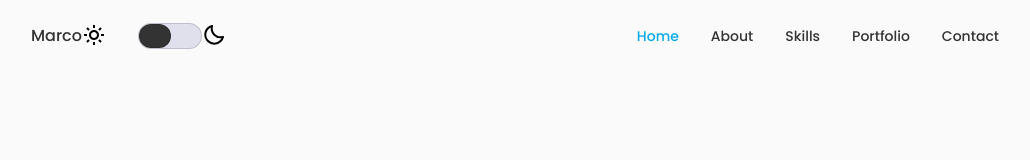
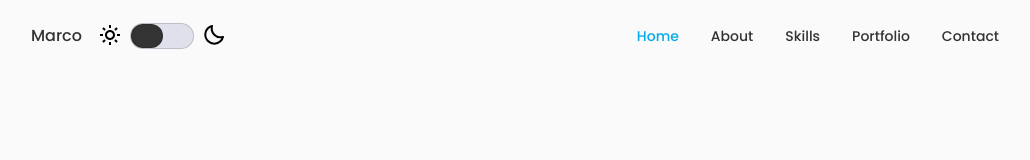
Before and after one commit to MarcoRosselDev/portafollio, a React (Create React App) app: page / in a window 1280 px wide. Shown: the top 160 px of the page, without its empty margins (125-1155 px from the left). Built offline with nearby package versions, Linux system fonts and the light colour scheme.

Commit message:
adding moon and soon 2

```diff
--- a/src/App.css
+++ b/src/App.css
@@ -137,7 +137,8 @@
 
 .dark-button-day {
   background-color: rgb(224, 224, 237);
-  margin-left: 2rem;
+  /* margin-left: rem; */
+
   height: 1.6rem;
   width: 4rem;
   border: 1px solid rgba(0, 0, 0, 0.15);
@@ -235,6 +236,13 @@ img {
 .section__title,
 .section__subtitle {
   text-align: center;
+}
+/*=============== BUTTON DANK MODE ===============*/
+
+.button-dark-mode {
+  display: flex;
+  margin-left: 1rem;
+  gap: 0.5rem;
 }
 
 /*=============== LAYOUT ===============*/
--- a/src/App.js
+++ b/src/App.js
@@ -44,7 +44,7 @@ function App() {
             <a href="index.html" className="nav__logo">
               Marco
             </a>
-
+            <div className="button-dark-mode">
               <svg
                 xmlns="http://www.w3.org/2000/svg"
                 width="24"
@@ -69,6 +69,7 @@ function App() {
               >
                 <path d="M20.742 13.045a8.088 8.088 0 0 1-2.077.271c-2.135 0-4.14-.83-5.646-2.336a8.025 8.025 0 0 1-2.064-7.723A1 1 0 0 0 9.73 2.034a10.014 10.014 0 0 0-4.489 2.582c-3.898 3.898-3.898 10.243 0 14.143a9.937 9.937 0 0 0 7.072 2.93 9.93 9.93 0 0 0 7.07-2.929 10.007 10.007 0 0 0 2.583-4.491 1.001 1.001 0 0 0-1.224-1.224zm-2.772 4.301a7.947 7.947 0 0 1-5.656 2.343 7.953 7.953 0 0 1-5.658-2.344c-3.118-3.119-3.118-8.195 0-11.314a7.923 7.923 0 0 1 2.06-1.483 10.027 10.027 0 0 0 2.89 7.848 9.972 9.972 0 0 0 7.848 2.891 8.036 8.036 0 0 1-1.484 2.059z" />
               </svg>
+            </div>
           </div>
 
           <div className={Toggle ? "nav__menu show-menu" : "nav__menu"}>
```
Lines whose indentation alone changed are shown as unchanged.
